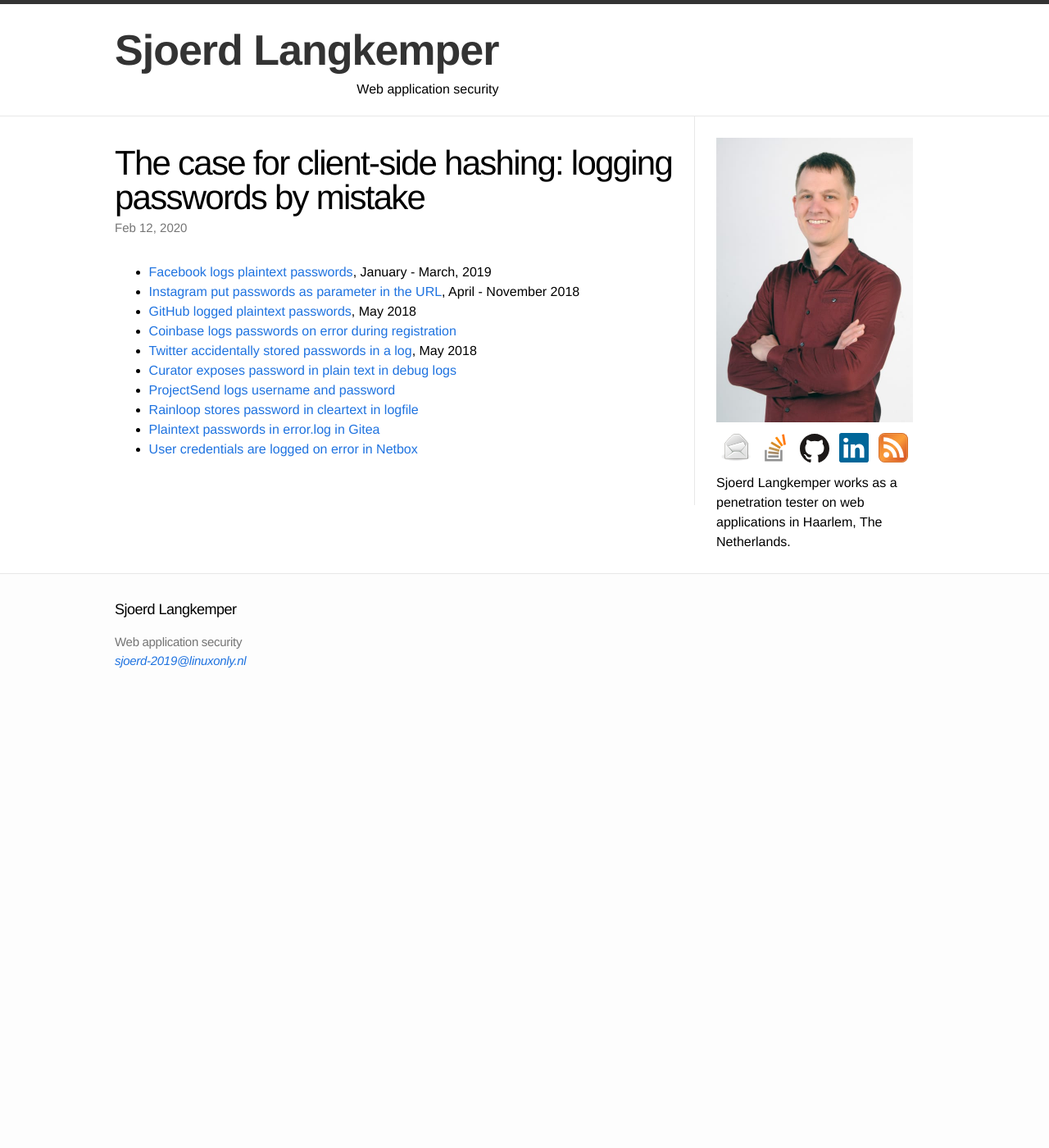
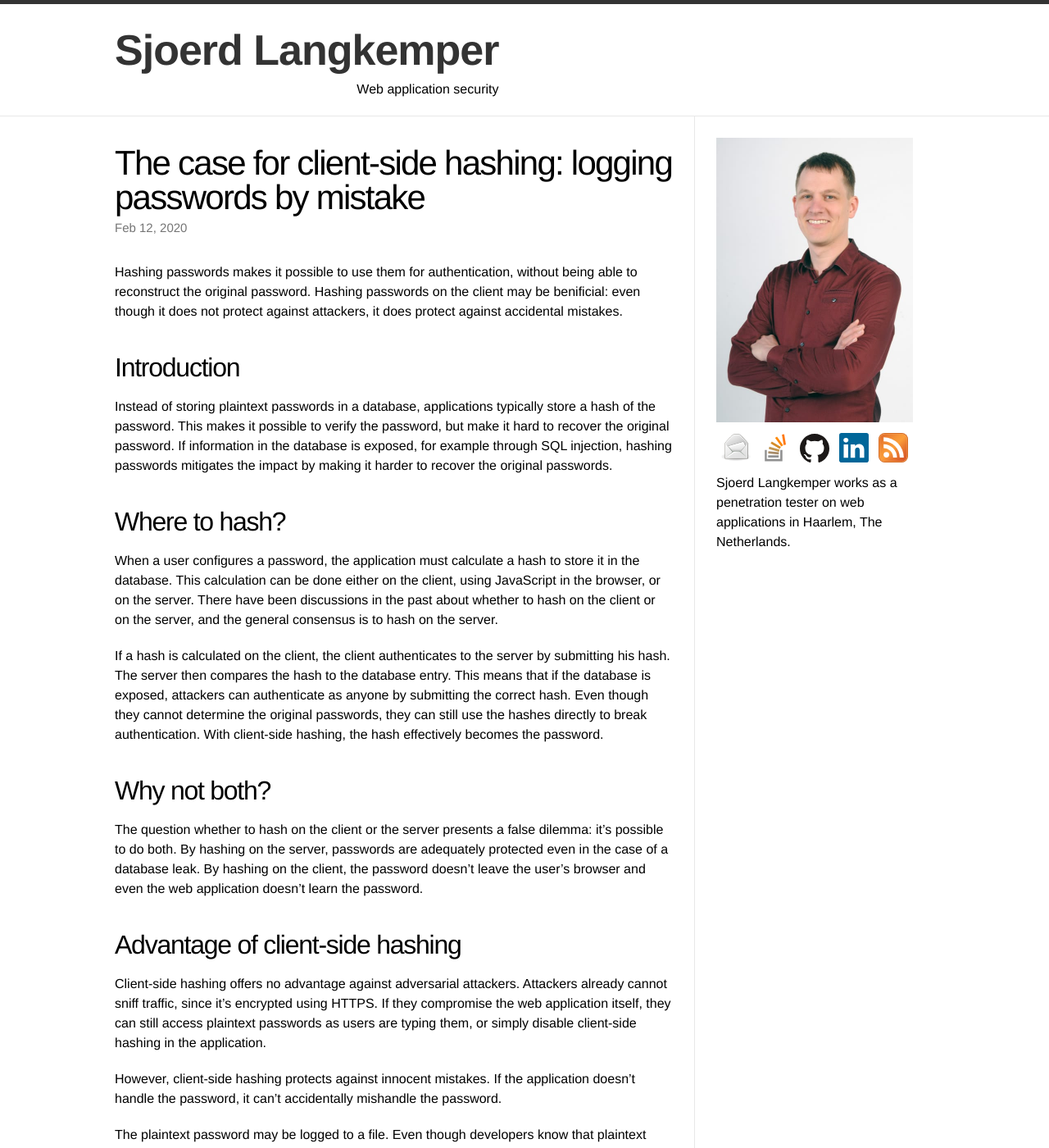
Before and after one commit to Sjord/Sjord.github.io, a Jekyll site: the page built from _posts/2019-10-20-the-case-for-client-side-hashing-logging-passwords-by-mistake.md, in a window 1280 px wide and 1400 px high. Shown: the whole window at 82% size. Built offline with Jekyll 4.4.1, drawn with Linux system fonts in a browser that asks for light colours; some of the changed text lies outside the part shown.

Commit message:
Expand client-side hashing post

```diff
--- a/_posts/2019-10-20-the-case-for-client-side-hashing-logging-passwords-by-mistake.md
+++ b/_posts/2019-10-20-the-case-for-client-side-hashing-logging-passwords-by-mistake.md
@@ -1,9 +1,37 @@
 ---
 layout: post
 title: "The case for client-side hashing: logging passwords by mistake"
-thumbnail: todo-480.jpg
+thumbnail: coffee-accident-480.jpg
 date: 2020-02-12
 ---
+
+Hashing passwords makes it possible to use them for authentication, without being able to reconstruct the original password. Hashing passwords on the client may be benificial: even though it does not protect against attackers, it does protect against accidental mistakes.
+
+## Introduction
+
+Instead of storing plaintext passwords in a database, applications typically store a hash of the password. This makes it possible to verify the password, but make it hard to recover the original password. If information in the database is exposed, for example through SQL injection, hashing passwords mitigates the impact by making it harder to recover the original passwords.
+
+## Where to hash?
+
+When a user configures a password, the application must calculate a hash to store it in the database. This calculation can be done either on the client, using JavaScript in the browser, or on the server. There have been discussions in the past about whether to hash on the client or on the server, and the general consensus is to hash on the server.
+
+If a hash is calculated on the client, the client authenticates to the server by submitting his hash. The server then compares the hash to the database entry. This means that if the database is exposed, attackers can authenticate as anyone by submitting the correct hash. Even though they cannot determine the original passwords, they can still use the hashes directly to break authentication. With client-side hashing, the hash effectively becomes the password.
+
+## Why not both?
+
+The question whether to hash on the client or the server presents a false dilemma: it's possible to do both. By hashing on the server, passwords are adequately protected even in the case of a database leak. By hashing on the client, the password doesn't leave the user's browser and even the web application doesn't learn the password.
+
+## Advantage of client-side hashing
+
+Client-side hashing offers no advantage against adversarial attackers. Attackers already cannot sniff traffic, since it's encrypted using HTTPS. If they compromise the web application itself, they can still access plaintext passwords as users are typing them, or simply disable client-side hashing in the application.
+
+However, client-side hashing protects against innocent mistakes. If the application doesn't handle the password, it can't accidentally mishandle the password.
+
+The plaintext password may be logged to a file. Even though developers know that plaintext passwords shouldn't be logged, maybe they try to debug an issue by logging all POST parameters, thereby including a page that handles passwords. If the password is hashed on the client side, only the intermediate hash is logged. This is also not ideal, but the original password remains safe, which is especially important if the password is reused in other applications.
+
+## Password logging accidents
+
+Accidentally logging plaintext passwords is surprisingly common. Some big players such as Facebook, Twitter and GitHub have published incidents where plaintext passwords are logged. Here are some examples:
 
 * [Facebook logs plaintext passwords](https://newsroom.fb.com/news/2019/03/keeping-passwords-secure/), January - March, 2019
 * [Instagram put passwords as parameter in the URL](https://nakedsecurity.sophos.com/2018/11/20/instagram-accidentally-reveals-plaintext-passwords-in-urls/), April - November 2018
@@ -11,7 +39,11 @@
 * [Coinbase logs passwords on error during registration](https://cointelegraph.com/news/coinbase-accidentally-saves-unencrypted-passwords-of-3-420-customers)
 * [Twitter accidentally stored passwords in a log](https://blog.twitter.com/en_us/topics/company/2018/keeping-your-account-secure.html), May 2018
 * [Curator exposes password in plain text in debug logs](https://github.com/elastic/curator/issues/1336)
-* [ProjectSend logs username and password](https://github.com/projectsend/projectsend/issues/687)
 * [Rainloop stores password in cleartext in logfile](https://github.com/RainLoop/rainloop-webmail/issues/1872)
 * [Plaintext passwords in error.log in Gitea](https://github.com/go-gitea/gitea/issues/3055)
 * [User credentials are logged on error in Netbox](https://github.com/netbox-community/netbox/issues/2880)
+* [Plain password in owncloud.log](https://github.com/owncloud/core/issues/25895)
+
+## Conclusion
+
+Even though client-side hashing does not offer additional security against attackers, it does provide additional security against accidental mistakes. This threat model is not often considered, even though the examples above show that it is realistic. I think this warrants an evaluation of how we handle passwords, and whether client-side hashing is benificial.
```
Also changed, not shown: images/coffee-accident-480.jpg (added).
